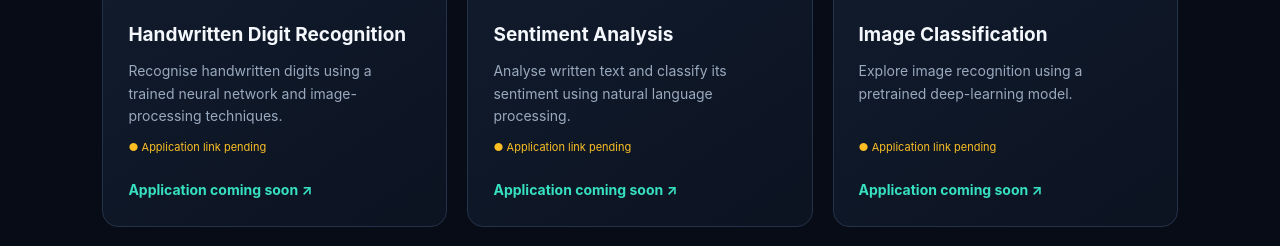
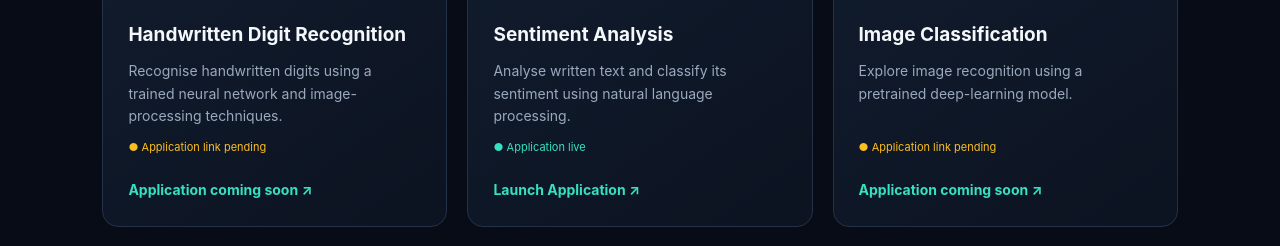
Before and after one commit to pillakomal15-cloud/TATTVAA-AI, a plain HTML site: page index.html in a window 1280 px wide. Shown: the part 880-1126 px from the top of the page. Drawn offline with Linux system fonts and the light colour scheme.

Commit message:
Update index.html

```diff
--- a/index.html
+++ b/index.html
@@ -337,8 +337,17 @@ footer {
                 Analyse written text and classify its sentiment
                 using natural language processing.
             </p>
-            <span class="status">● Application link pending</span>
-            <a href="#" class="project-link">Application coming soon ↗</a>
+            <span class="status" style="color:#36e0c0;">
+    ● Application live
+</span>
+            <a
+    href="https://deep-learning-projects-bcfjve9ppjgsqq87mhrpy.streamlit.app"
+    target="_blank"
+    rel="noopener noreferrer"
+    class="project-link"
+>
+    Launch Application ↗
+</a>
         </article>
 
         <article class="card">
```
